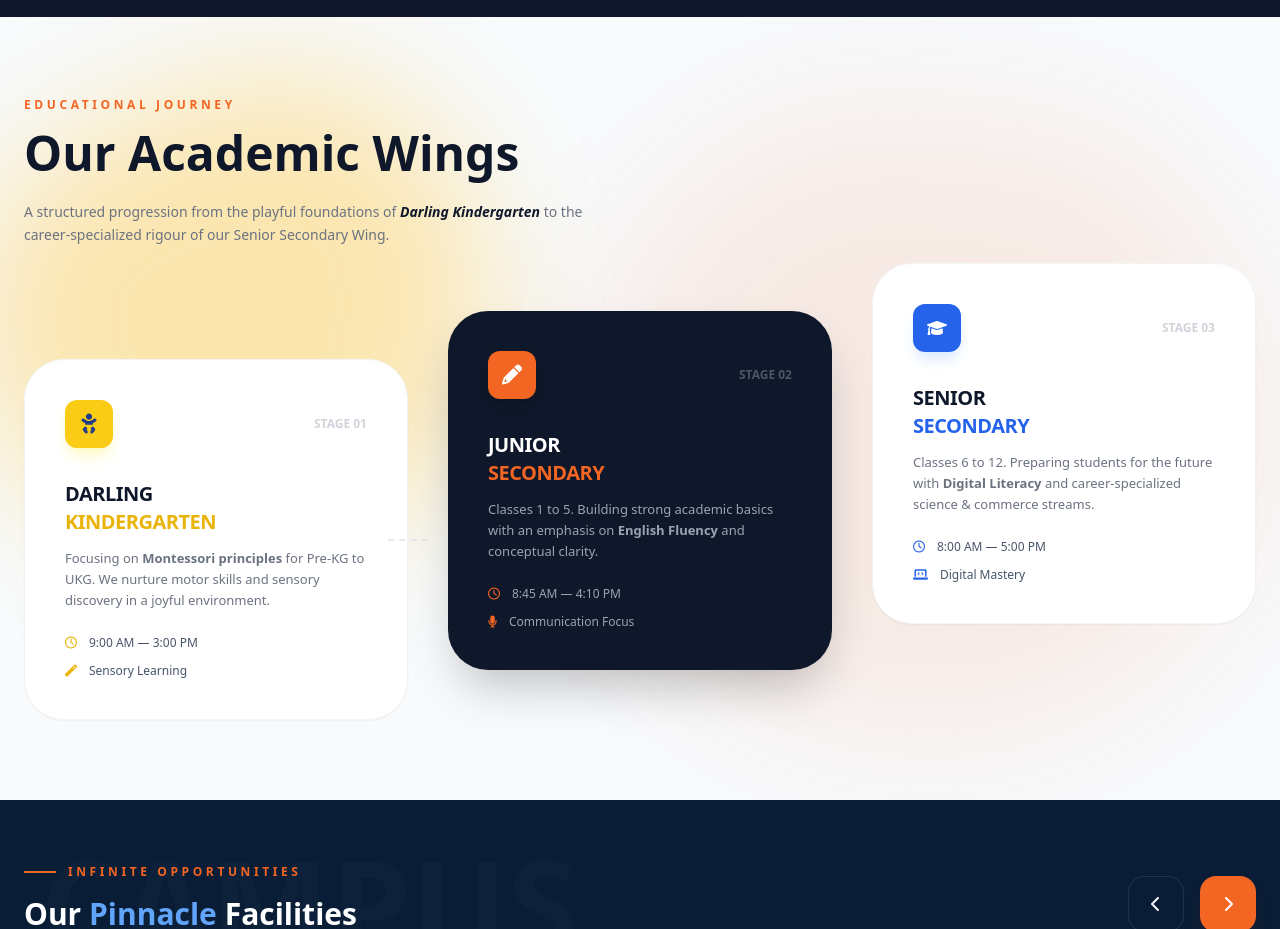
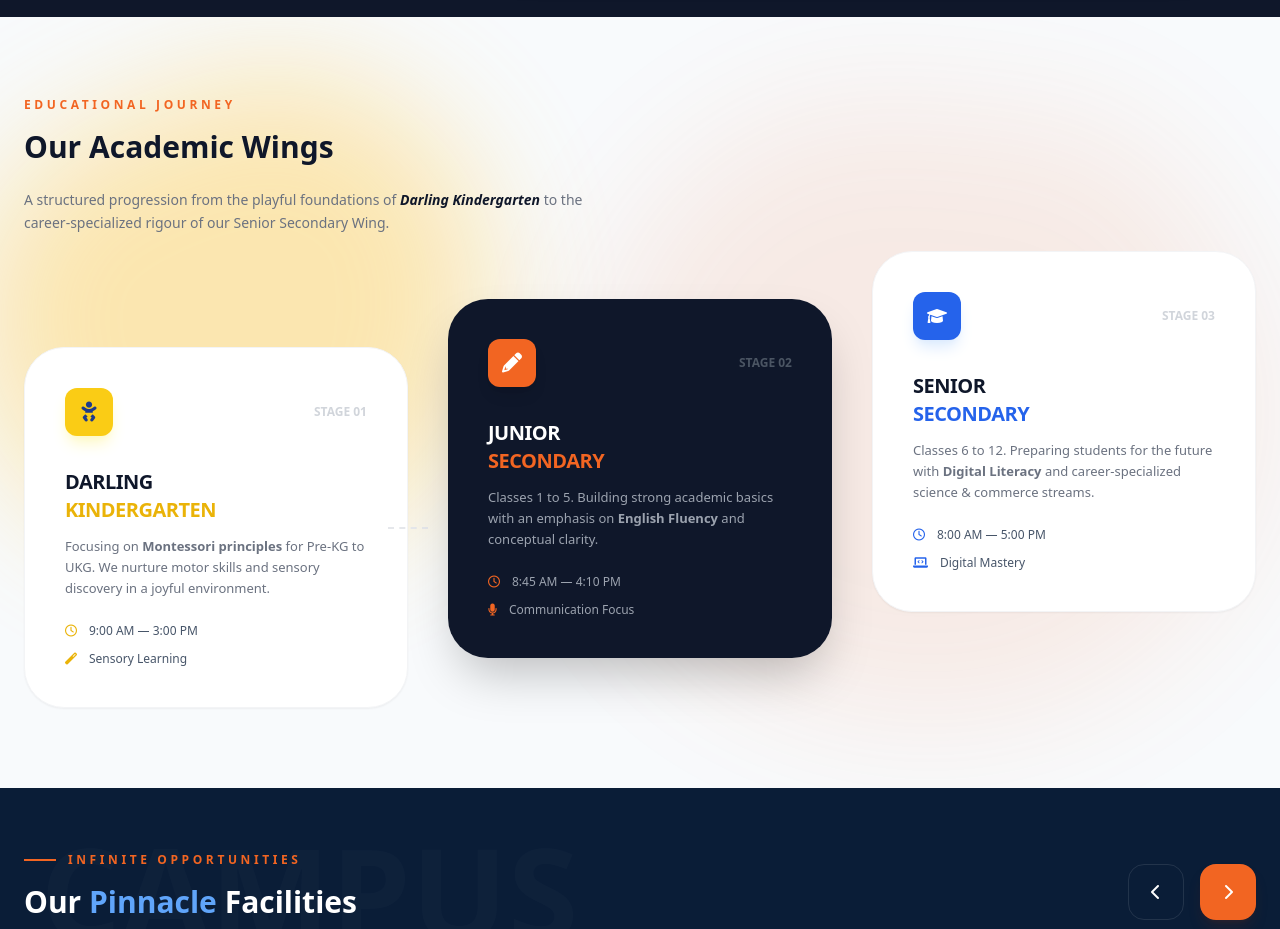
Before and after one commit to igenu/bellscl_new, a plain HTML site: page index.html in a window 1280 px wide. Shown: the part 2640-3569 px from the top of the page. Drawn offline with nearby package versions, Linux system fonts and the light colour scheme.

Commit message:
home feedback 2

```diff
--- a/index.html
+++ b/index.html
@@ -789,7 +789,7 @@ updateSlider();
 
         <div class="mb-16 text-center lg:text-left">
             <h4 class="text-[#f26522] font-bold text-xs uppercase tracking-[0.3em] mb-4">Educational Journey</h4>
-            <h2 class="text-3xl md:text-5xl font-black text-slate-900 mb-6">Our Academic Wings</h2>
+            <h2 class="text-xl md:text-3xl font-black text-slate-900 mb-6">Our Academic Wings</h2>
             <p class="text-gray-500 max-w-xl text-sm leading-relaxed">
                 A structured progression from the playful foundations of <span class="text-slate-900 font-bold italic">Darling Kindergarten</span> to the career-specialized rigour of our Senior Secondary Wing.
             </p>
```
